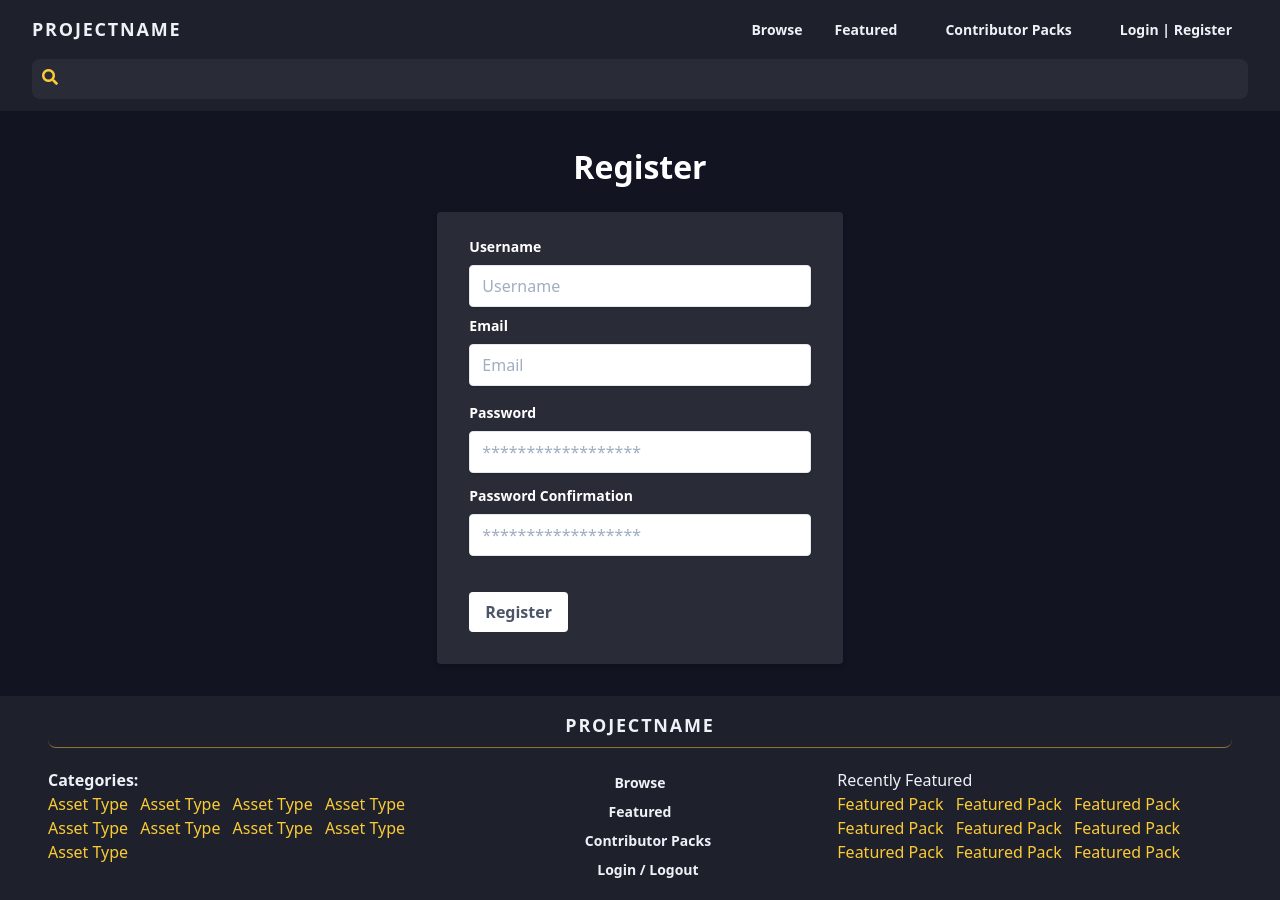
After one commit to waldrupm/devloot, a Django app: page /register/ in a window 1280 px wide. The commit adds this page. Run offline with Django 3.2, Linux system fonts and the light colour scheme; some libraries are stand-ins or nearby versions.

Commit message:
Add profile model, build registration form, add view styling

```diff
--- /dev/null
+++ b/assets/forms.py
@@ -0,0 +1,12 @@
+from django.contrib.auth.forms import UserCreationForm
+from django import forms
+from django.contrib.auth.models import User
+
+
+class CreateUserForm(UserCreationForm):
+    email = forms.EmailField(max_length=150)
+    username = forms.CharField(max_length=30)
+
+    class Meta:
+        model = User
+        fields = ['username', 'email', 'password1', 'password2']
--- /dev/null
+++ b/assets/templates/assets/register.html
@@ -0,0 +1,47 @@
+{% extends 'main.html' %}
+
+{% block title %}
+    Register - {{ block.super }}
+{% endblock title %}
+
+{% block content %}
+    <div class="container mx-auto px-6 lg:px-8 mt-8 text-center">
+        <h1>Register</h1>
+        <div class="bg-card-bg shadow-md rounded px-8 pt-6 pb-8 mb-4 flex flex-col md:w-1/2 xl:w-1/3 md:mx-auto">
+            {% for field in form %}
+                {% for error in field.errors %}
+                    <p class="text-xs text-red-200">{{ error }}</p>
+                {% endfor %}
+            {% endfor %}
+            <form method="POST">
+                {% csrf_token %}
+                <div class="mb-4 text-left">
+                <label class="block text-grey-darker text-sm font-bold mb-2" for="username">
+                    Username
+                </label>
+                <input class="shadow appearance-none border rounded w-full py-2 px-3 text-grey-darker mb-2" id="username" type="text" placeholder="Username">
+                <label class="block text-grey-darker text-sm font-bold mb-2" for="username">
+                    Email
+                </label>
+                <input class="shadow appearance-none border rounded w-full py-2 px-3 text-grey-darker" id="email" type="text" placeholder="Email">
+                </div>
+                <div class="mb-6 text-left">
+                <label class="block text-grey-darker text-sm font-bold mb-2" for="password1">
+                    Password
+                </label>
+                <input class="shadow appearance-none border border-red rounded w-full py-2 px-3 text-grey-darker mb-3" id="password1" type="password" placeholder="******************">
+                <label class="block text-grey-darker text-sm font-bold mb-2" for="password2">
+                    Password Confirmation
+                </label>
+                <input class="shadow appearance-none border border-red rounded w-full py-2 px-3 text-grey-darker mb-3" id="password2" type="password" placeholder="******************">
+                {% comment %} <p class="text-xs italic">Please choose a password.</p> {% endcomment %}
+                </div>
+                <div class="flex items-center justify-between">
+                <button class="bg-white hover:bg-accent-yellow hover:text-black text-gray-700 font-bold py-2 px-4 rounded" type="submit">
+                    Register
+                </button>
+                </div>
+            </form>
+        </div>
+    </div>
+{% endblock content %}
--- a/assets/urls.py
+++ b/assets/urls.py
@@ -4,6 +4,9 @@ from . import views
 
 app_name = "assets"
 urlpatterns = [
-    path("", views.AssetList.as_view(), name="AssetList"),
+    path('register/', views.registerPage, name='register'),
+    path('login/', views.loginPage, name='login'),
+
+    path("", views.AssetList.as_view(), name="home"),
     path("asset/<int:pk>", views.AssetDetail.as_view(), name="AssetDetail"),
 ]
--- a/assets/views.py
+++ b/assets/views.py
@@ -1,6 +1,9 @@
-from django.shortcuts import render
+from django.shortcuts import render, redirect
 from .models import Asset
 from django.views.generic import ListView, DetailView
+from django.contrib.auth import login, authenticate
+
+from .forms import CreateUserForm
 
 
 # Create your views here.
@@ -10,3 +13,25 @@ class AssetList(ListView):
 
 class AssetDetail(DetailView):
     model = Asset
+
+
+def registerPage(request):
+    form = CreateUserForm(request.POST)
+    if form.is_valid():
+        user = form.save()
+        user.refresh_from_db()
+        user.profile.email = form.cleaned_data.get('email')
+        user.save()
+        username = form.cleaned_data.get('username')
+        password = form.cleaned_data.get('password1')
+        user = authenticate(username=username, password=password)
+        login(request, user)
+        return redirect('assets:home')
+    else:
+        form = CreateUserForm()
+    return render(request, 'assets/register.html', {'form': form})
+
+
+def loginPage(request):
+    context = {}
+    return render(request, 'assets/login.html', context)
--- a/templates/navbar.html
+++ b/templates/navbar.html
@@ -2,7 +2,7 @@
     <div x-data="{ open: false }"
         class="flex flex-col container px-4 mx-auto md:items-center md:justify-between md:flex-row md:px-6 lg:px-8">
         <div class="py-4 flex flex-row items-center justify-between">
-            <a href="{% url 'assets:AssetList' %}"
+            <a href="{% url 'assets:home' %}"
                 class="text-lg font-semibold tracking-widest text-gray-200 uppercase rounded-lg focus:outline-none focus:shadow-outline">ProjectName</a>
             <button class="md:hidden rounded-lg focus:outline-none focus:shadow-outline" @click="open = !open">
                 <svg fill="currentColor" viewBox="0 0 20 20" class="w-6 h-6">
@@ -18,13 +18,13 @@
         <nav :class="{'flex': open, 'hidden': !open}"
             class="flex-col flex-grow pb-4 md:pb-0 hidden md:flex md:justify-end md:flex-row">
             <a class="px-4 py-2 mt-2 text-sm font-semibold bg-transparent rounded-lg md:mt-0 hover:text-gray-900 focus:text-gray-900 hover:bg-accent-yellow focus:bg-gray-200 focus:outline-none focus:shadow-outline"
-                href="{% url 'assets:AssetList' %}">Browse</a>
+                href="{% url 'assets:home' %}">Browse</a>
             <a class="px-4 py-2 mt-2 text-sm font-semibold bg-transparent rounded-lg md:mt-0 hover:text-gray-900 focus:text-gray-900 hover:bg-accent-yellow focus:bg-gray-200 focus:outline-none focus:shadow-outline"
                 href="#">Featured</a>
             <a class="px-4 py-2 mt-2 text-sm font-semibold bg-transparent rounded-lg md:mt-0 md:ml-4 hover:text-gray-900 focus:text-gray-900 hover:bg-accent-yellow focus:bg-gray-200 focus:outline-none focus:shadow-outline"
                 href="#">Contributor Packs</a>
             <a class="px-4 py-2 mt-2 text-sm font-semibold bg-transparent rounded-lg md:mt-0 md:ml-4 hover:text-gray-900 focus:text-gray-900 hover:bg-accent-yellow focus:bg-gray-200 focus:outline-none focus:shadow-outline"
-                href="#">Login / Logout</a>
+                href="{% url 'assets:login' %}">Login | Register</a>
         </nav>
     </div>
     <div class="container px-4 mx-auto md:px-6 lg:px-8">
```
Also changed, not shown: assets/models.py (+26 -0 lines), assets/templates/assets/login.html (added, +9 -0 lines), 1 other file.
